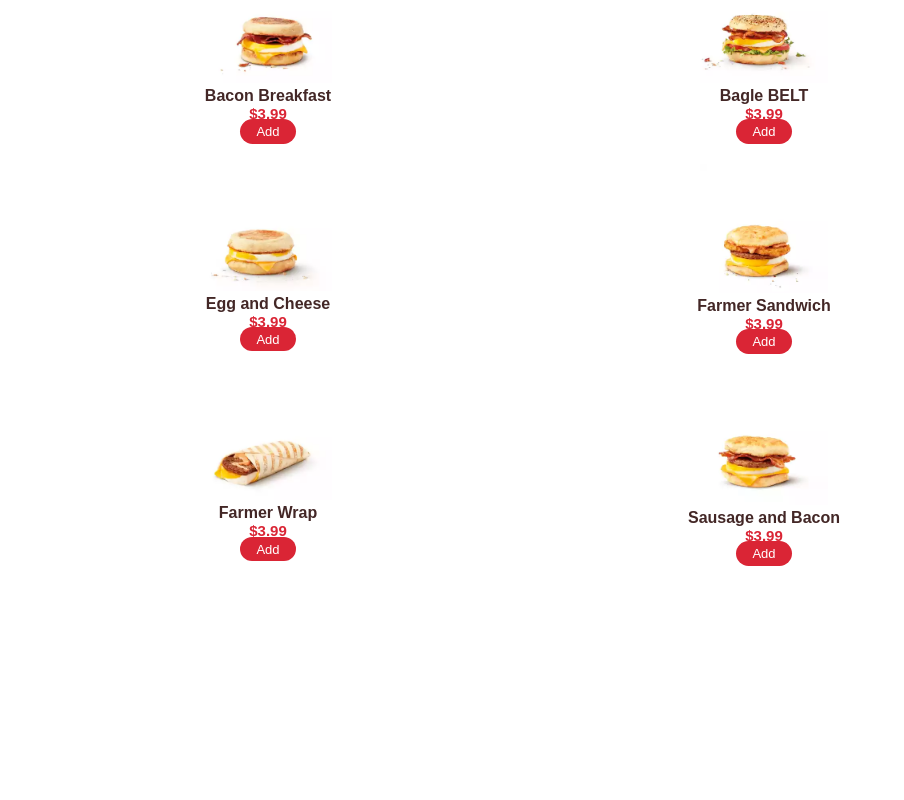
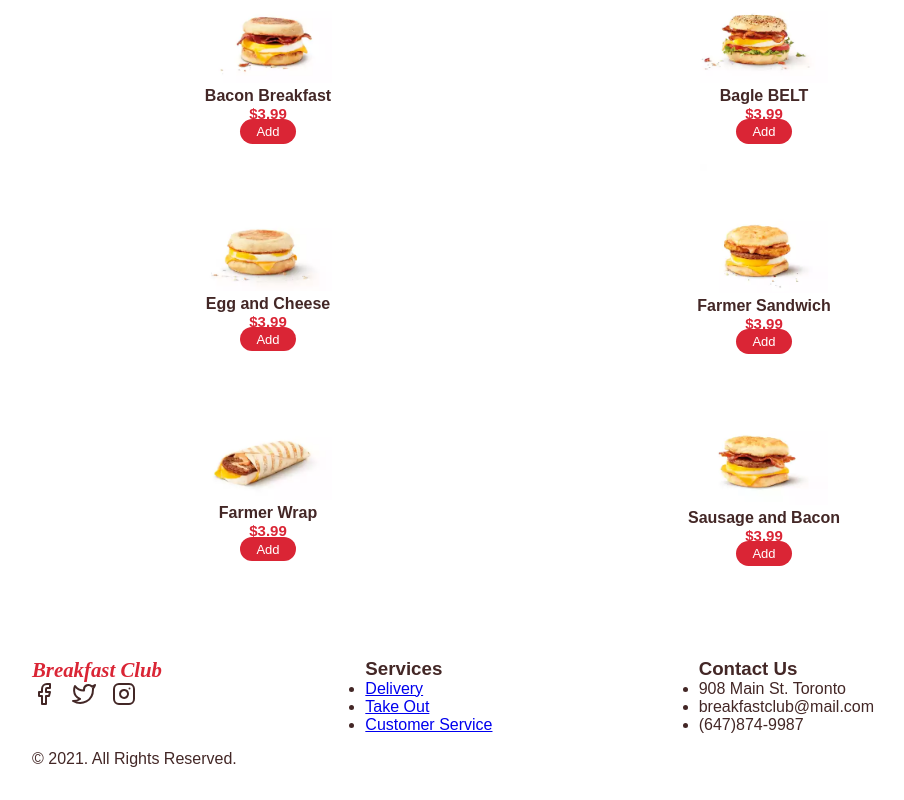
Before and after one commit to Tcodingg/ecom_app, a React (Create React App) app: page / in a window 1280 px wide. Shown: the part 1193-1993 px from the top of the page, without its empty margins (124-1028 px from the left). Before the commit the page ends 1787 px from the top, so only its background shows below. Built offline with nearby package versions, Linux system fonts and the light colour scheme.

Commit message:
add footer

```diff
--- /dev/null
+++ b/src/components/Footer.js
@@ -0,0 +1,42 @@
+import React from 'react'
+import {FiFacebook} from 'react-icons/fi'
+import {FiTwitter} from 'react-icons/fi'
+import {FiInstagram} from 'react-icons/fi'
+
+export default function Footer() {
+    return (
+        <footer className="section bd-container">
+            <div className="footer_container bd-grid">
+                <div className="footer_content">
+                    <a href="#" className="footer_logo">Breakfast Club</a>
+                    <div>
+                        <a href="#" className="social"><FiFacebook /></a>
+                        <a href="#" className="social"><FiTwitter /></a>
+                        <a href="#" className="social"><FiInstagram /></a>
+
+                    </div>
+
+                </div>
+                <div className="footer_content">
+                    <h3 className="footer_title">Services</h3>
+                    <ul>
+                        <li><a href="#" className="footer_link">Delivery</a></li>
+                        <li><a href="#" className="footer_link">Take Out</a></li>
+                        <li><a href="#" className="footer_link">Customer Service</a></li>
+                    </ul>
+                </div>
+
+                <div className="footer_content">
+                    <h3 className="footer_title">Contact Us</h3>
+                    <ul>
+                        <li>908 Main St. Toronto</li>
+                        <li>breakfastclub@mail.com</li>
+                        <li>(647)874-9987</li>
+                    </ul>
+                </div>
+            </div>
+
+            <p className="footer_copy">&#169; 2021. All Rights Reserved.</p>
+        </footer>
+    )
+}
--- a/src/components/LandingPage.js
+++ b/src/components/LandingPage.js
@@ -2,6 +2,7 @@ import React from 'react'
 import Home from './Home'
 import Services from './Services'
 import Menu from './Menu'
+import Footer from './Footer'
 
 export default function LandingPage() {
     return (
@@ -9,6 +10,7 @@ export default function LandingPage() {
             <Home />
             <Services />
             <Menu />
+            <Footer />
         </div>
     )
 }
--- a/src/style.css
+++ b/src/style.css
@@ -276,3 +276,32 @@ body{
     border-radius: 1rem;
 
 }
+
+/* ================== footer ================= */
+.footer_container{
+    grid-template-columns: repeat(auto-fit,minmax(128px, 1fr));
+    list-style: none;
+    text-decoration: none;
+    gap: 2rem;
+    padding-bottom: 1rem;
+}
+.footer_logo{
+    font-size: 1.3rem;
+    text-decoration: none;
+    color: var(--first-color);
+    font-weight: 600;
+    font-family: 'Sofia', cursive;
+    font-style: italic;
+}
+
+.social{
+    font-size: 1.5rem;
+    color: var(--text-color);
+    margin-right: var(--mb-2);
+}
+
+footer_link{
+    display: inline-block;
+    margin-bottom: var(--mb-1);
+
+}
```
